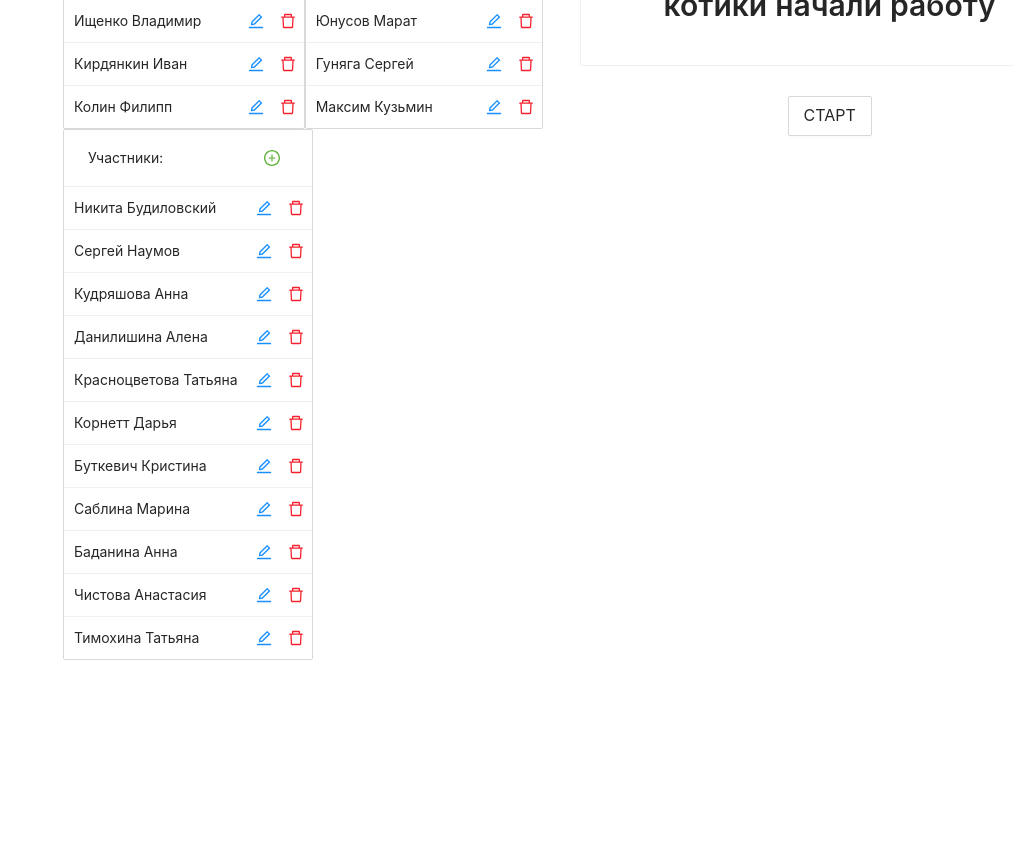
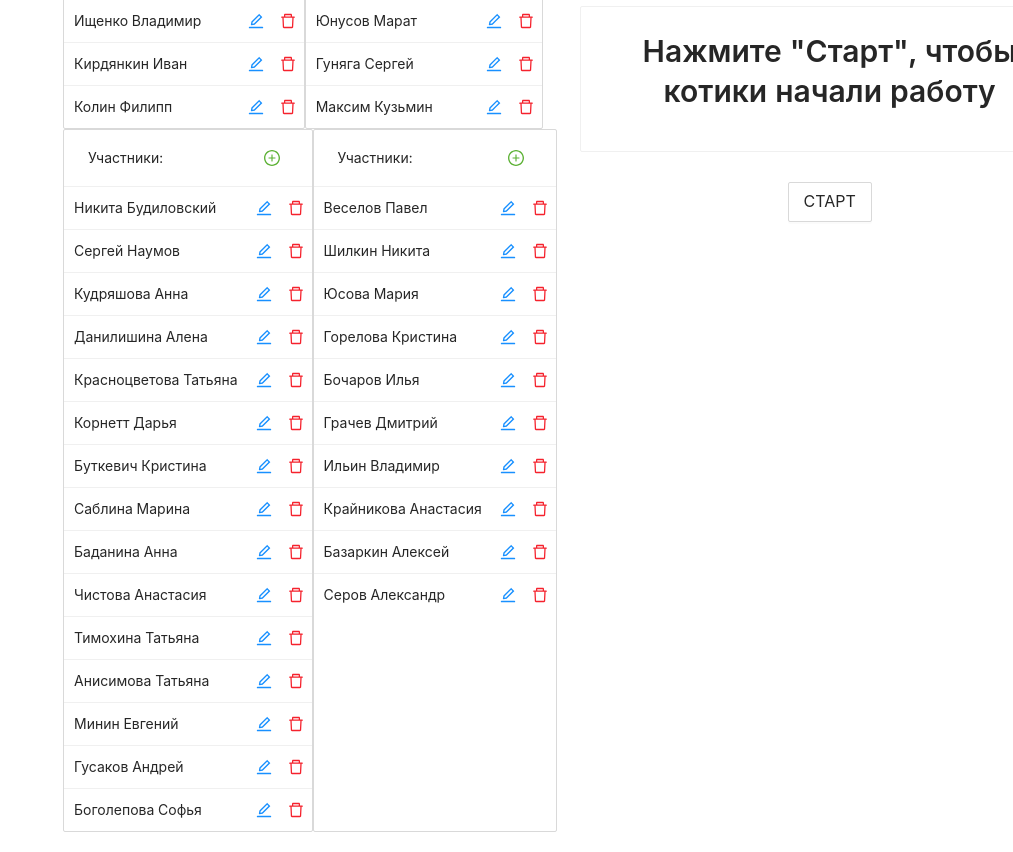
Before and after one commit to albru/random-question-game, a React (Create React App) app: page / in a window 1280 px wide. Shown: the part 980-1832 px from the top of the page, without its empty margins (267-1280 px from the left). Before the commit the page ends 1660 px from the top, so only its background shows below. Built offline with nearby package versions, Linux system fonts and the light colour scheme.

Commit message:
Update consts.js

```diff
--- a/src/consts.js
+++ b/src/consts.js
@@ -48,5 +48,19 @@ export const PEOPLE = [
     'Саблина Марина',
     'Баданина Анна',
     'Чистова Анастасия',
-    'Тимохина Татьяна'
+    'Тимохина Татьяна',
+    'Анисимова Татьяна',
+    'Минин Евгений',
+    'Гусаков Андрей',
+    'Боголепова Софья',
+    'Веселов Павел',
+    'Шилкин Никита',
+    'Юсова Мария',
+    'Горелова Кристина',
+    'Бочаров Илья',
+    'Грачев Дмитрий',
+    'Ильин Владимир',
+    'Крайникова Анастасия',
+    'Базаркин Алексей',
+    'Серов Александр'
 ];
```
